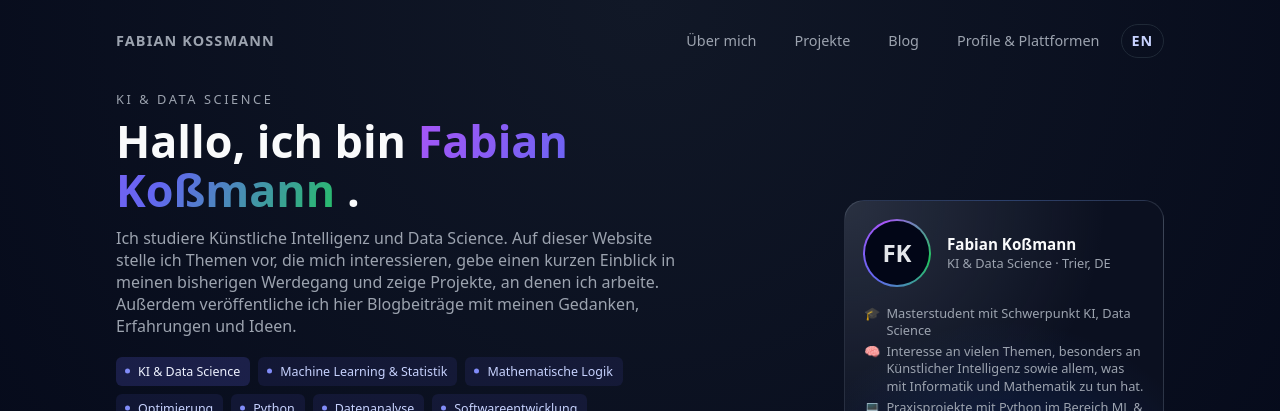
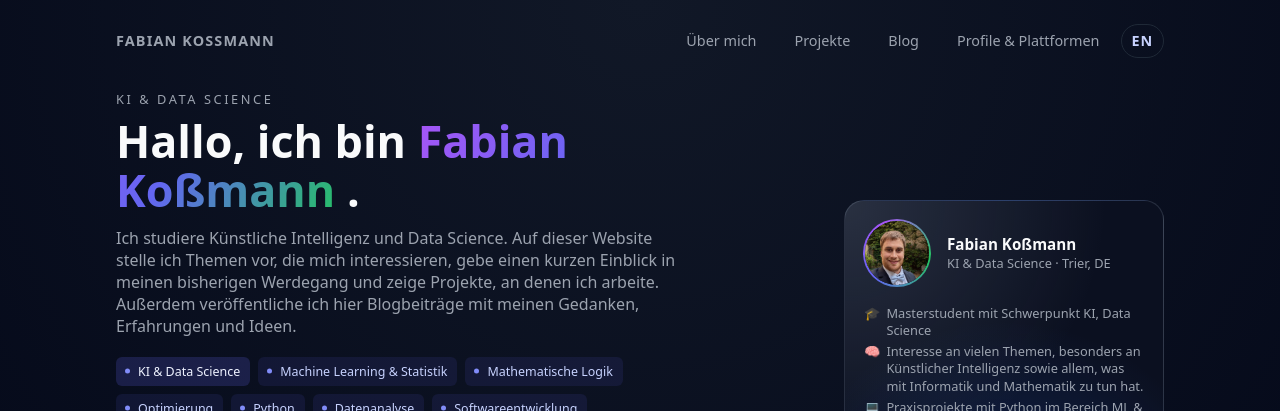
Before and after one commit to kossmanf/fabians-website, a Jekyll site: the page built from index.md, in a window 1280 px wide. Shown: the top 411 px of the page. Built offline with Jekyll 4.4.1, drawn with Linux system fonts in a browser that asks for light colours.

Commit message:
aded avatar

```diff
--- a/_data/en/profile.yml
+++ b/_data/en/profile.yml
@@ -1,4 +1,6 @@
 initials: "FK"
+image: "/assets/img/fabian.jpg"
+image_alt: "Portrait of Fabian Kossmann"
 name: "Fabian Kossmann"
 subtitle: "AI & Data Science · Trier, Germany"
 
--- a/_data/profile.yml
+++ b/_data/profile.yml
@@ -1,4 +1,6 @@
 initials: "FK"
+image: "/assets/img/fabian.jpg"
+image_alt: "Porträt von Fabian Koßmann"
 name: "Fabian Koßmann"
 subtitle: "KI & Data Science · Trier, DE"
 
--- a/_includes/profile-card.html
+++ b/_includes/profile-card.html
@@ -7,9 +7,15 @@
 <div class="card">
     <div class="avatar-wrapper">
         <div class="avatar">
-            <div class="avatar-inner">
-                {{ profile.initials | default: "FK" }}
-            </div>
+            {% if profile.image %}
+                <img class="avatar-image"
+                     src="{{ profile.image | relative_url }}"
+                     alt="{{ profile.image_alt | default: profile.name | escape }}">
+            {% else %}
+                <div class="avatar-inner">
+                    {{ profile.initials | default: "FK" }}
+                </div>
+            {% endif %}
         </div>
         <div>
             <div class="avatar-text-title">
--- a/assets/css/style.css
+++ b/assets/css/style.css
@@ -326,8 +326,15 @@ h1 span {
   color: #e5e7eb;
 }
 
-/* Wenn du später ein echtes Foto nutzen willst:
- Ersetze .avatar-inner durch ein <img> mit object-fit: cover; */
+.avatar-image {
+  display: block;
+  width: 100%;
+  height: 100%;
+  border-radius: inherit;
+  object-fit: cover;
+  object-position: center 43%;
+  background: #020617;
+}
 
 .avatar-text-title {
   font-size: 0.95rem;
```
